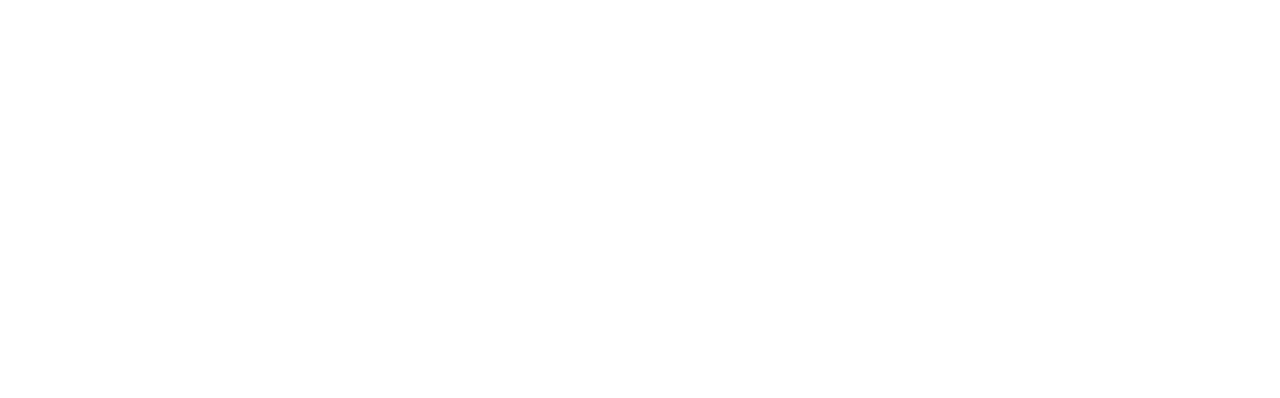
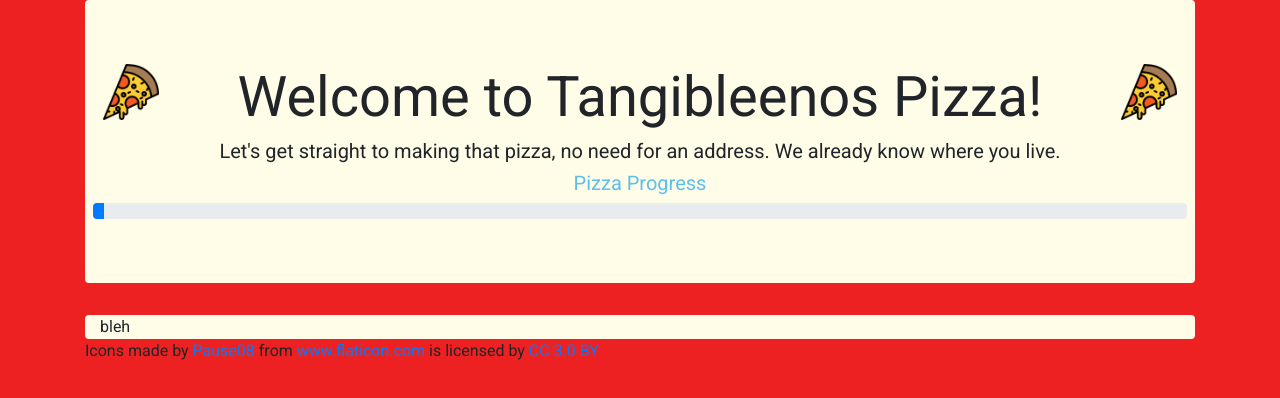
Before and after one commit to BenjaminLSchwab/PizzaSite, a plain HTML site: page index.html in a window 1280 px wide. Drawn offline with nearby package versions, Linux system fonts and the light colour scheme.

Commit message:
Title section, basic colapse and progress bar functionality

```diff
--- a/css/style.css
+++ b/css/style.css
@@ -1,3 +1,7 @@
+body{
+    font-family: 'Roboto', sans-serif;
+}
+
 .bc-1{
     background-color: #ED2121;
 }
@@ -37,3 +41,16 @@
 .tc-5{
     color: #FDE74C;
 }
+
+.pz-pic{
+    display: inline;
+    width: 90%;
+}
+
+.rounded{
+    border-radius: 10px;
+}
+
+.pizzaProgress{
+    height: 1000%;
+}
--- a/index.html
+++ b/index.html
@@ -6,27 +6,45 @@
     <meta name="viewport" content="width=device-width, initial-scale=1, shrink-to-fit=no">
 
     <!-- Bootstrap CSS -->
+    <link href="https://fonts.googleapis.com/css?family=Roboto" rel="stylesheet">
     <link rel="stylesheet" href="css/bootstrap.min.css">
+    <link rel="stylesheet" href="css/style.css">
+    <link rel="icon" href="img/pizza.png">
 
     <title>Real Pizza!</title>
   </head>
-  <body>
+  <body class="bc-1" onload="OpenCollapse1()">
     <div class="container">
 
     <!--  Title Bar      -->
-
+        <div class="jumbotron jumbotron-fluid bc-4 rounded">
+            <div class="container text-center">
+                <div class="row">
+                <div class="col-1"><img src="img/pizza.png" alt="pizza" class="pz-pic"></div>
+                <div class="col-10"><h1 class="display-4">Welcome to Tangibleenos Pizza!</h1></div>
+                <div class="col-1"><img src="img/pizza.png" alt="pizza" class="pz-pic"></div>
+                </div>
+                <p class="h5">Let's get straight to making that pizza, no need for an address. We already know where you live.</p>
+            </div>
+            <div class="mx-2 text-center">
+                <h5 class="tc-3">Pizza Progress</h5>
+                <div class="progress">
+                  <div class="progress-bar" role="progressbar" style="width: 1%" aria-valuenow="25" aria-valuemin="0" aria-valuemax="100" id="pizza-progress"></div>
+                </div>
+            </div>
+        </div>
     <!--  /Title Bar      -->
 
     <!--  Base Pizza      -->
-
+        <div class="collapse container-fluid bc-4 rounded" id="collapse-1">
         <!--  Size      -->
 
         <!--  /Size      -->
-
+        bleh
         <!--  Crust      -->
 
         <!--  /Crust      -->
-
+        </div>
     <!--  /Base Pizza      -->
 
     <!--  Main Ingredients      -->
@@ -53,11 +71,23 @@
 
     <!--  /Toppings      -->
 
+    <div>Icons made by <a href="https://www.flaticon.com/authors/pause08" title="Pause08">Pause08</a> from <a href="https://www.flaticon.com/" title="Flaticon">www.flaticon.com</a> is licensed by <a href="http://creativecommons.org/licenses/by/3.0/" title="Creative Commons BY 3.0" target="_blank">CC 3.0 BY</a></div>
+
     </div>
     <!-- Optional JavaScript -->
     <!-- jQuery first, then Popper.js, then Bootstrap JS -->
     <script src="https://code.jquery.com/jquery-3.3.1.slim.min.js" integrity="sha384-q8i/X+965DzO0rT7abK41JStQIAqVgRVzpbzo5smXKp4YfRvH+8abtTE1Pi6jizo" crossorigin="anonymous"></script>
     <script src="https://cdnjs.cloudflare.com/ajax/libs/popper.js/1.14.3/umd/popper.min.js" integrity="sha384-ZMP7rVo3mIykV+2+9J3UJ46jBk0WLaUAdn689aCwoqbBJiSnjAK/l8WvCWPIPm49" crossorigin="anonymous"></script>
     <script src="https://stackpath.bootstrapcdn.com/bootstrap/4.1.3/js/bootstrap.min.js" integrity="sha384-ChfqqxuZUCnJSK3+MXmPNIyE6ZbWh2IMqE241rYiqJxyMiZ6OW/JmZQ5stwEULTy" crossorigin="anonymous"></script>
+    <script>
+        function SetPizzaProgress(percent){
+            document.getElementById("pizza-progress").style.width = percent;
+        }
+    </script><!--<button onclick="SetPizzaProgress('10%')">click</button>-->
+    <script>
+        function OpenCollapse1(){
+            $('#collapse-1').collapse()
+        }
+    </script>
   </body>
 </html>
```
Also changed, not shown: img/pizza.png (added).
